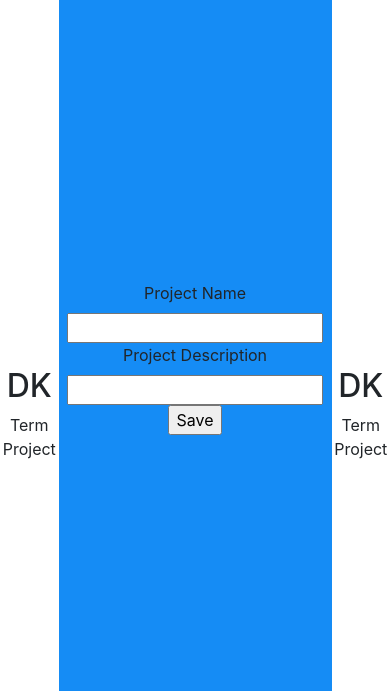
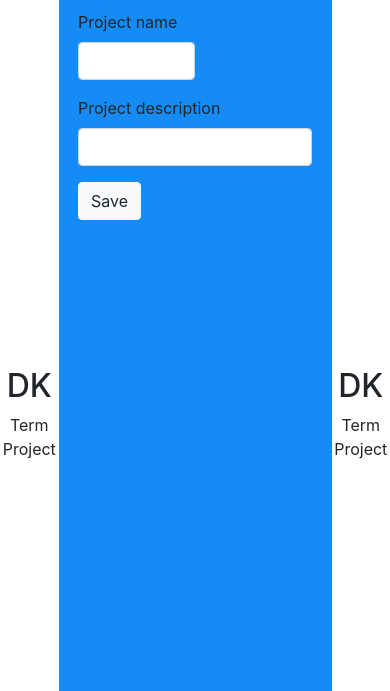
Before and after one commit to dano2812/termProject, a PHP site: page /Projects.php in a window 390 px wide; the page is wider, and only the part inside the window is pictured. Shown: the part 56-747 px from the top of that part. Run offline with PHP 8.4, Linux system fonts and the light colour scheme; data that the repository does not hold is empty.

Commit message:
update, responsive design

```diff
--- /dev/null
+++ b/Projects.css
@@ -0,0 +1,14 @@
+.leftMiddle {
+    position: relative;
+    top: 0;
+    left: 20%;
+    z-index: 1;
+    margin-top: 10px;
+}
+
+.projname {
+    max-width: 30%;
+}
+.projdesription {
+    max-width: 60%;
+}
--- a/Projects.php
+++ b/Projects.php
@@ -59,6 +59,7 @@
     <link rel="stylesheet" href="https://cdn.jsdelivr.net/npm/bootstrap@4.5.3/dist/css/bootstrap.min.css" integrity="sha384-TX8t27EcRE3e/ihU7zmQxVncDAy5uIKz4rEkgIXeMed4M0jlfIDPvg6uqKI2xXr2" crossorigin="anonymous">
     <link rel="stylesheet" href="contact.css">
     <link rel="stylesheet" href="home.css">
+    <link rel="stylesheet" href="Projects.css">
     <!-- jQuery and JS bundle w/ Popper.js -->
     <script src="https://code.jquery.com/jquery-3.5.1.slim.min.js" integrity="sha384-DfXdz2htPH0lsSSs5nCTpuj/zy4C+OGpamoFVy38MVBnE+IbbVYUew+OrCXaRkfj" crossorigin="anonymous"></script>
     <script src="https://cdn.jsdelivr.net/npm/bootstrap@4.5.3/dist/js/bootstrap.bundle.min.js" integrity="sha384-ho+j7jyWK8fNQe+A12Hb8AhRq26LrZ/JpcUGGOn+Y7RsweNrtN/tE3MoK7ZeZDyx" crossorigin="anonymous"></script>
@@ -112,16 +113,21 @@
     </div>
 </div>
 
-<div  class="centered">
+<div  class="leftMiddle">
     <?php
     if(!$edit) { ?>
-    <form action="Projects.php" method="post">
-        <label>Project Name</label>
-        <input type="text" name="Name">
-        <label>Project Description</label>
-        <input type="text" name="Description">
-        <input type="submit" value="Save">
-    </form>
+        <form method="post">
+            <div class="form-group projname">
+                <label for="exampleInputEmail1">Project name</label>
+                <input type="text" name="Name" class="form-control" id="ProjName" aria-describedby="emailHelp">
+            </div>
+            <div class="form-group projdesription">
+                <label for="exampleInputPassword1">Project description</label>
+                <input type="text" name="Description" class="form-control" id="ProjDescription">
+            </div>
+
+            <button type="submit" class="btn btn-light">Save</button>
+        </form>
     <?php
     }?>
 
@@ -137,31 +143,33 @@
                     <?php
                     $id = $project->getId();?>
                     <input type="hidden" name="edit<?=$id?>" value="<?=$id?>" />
-                    <button type="submit">Edit</button>
+                    <button type="submit" class="btn btn-light">Edit</button>
                 </form>
 
-                <form action="Projects.php" method="POST" id="form1">
+                <form action="Projects.php" method="POST" id="form2">
                     <input type="hidden" name="delete<?=$id?>" value="<?=$id?>" />
-                    <button type="submit">Delete</button>
+                    <button type="submit" class="btn btn-light">Delete</button>
                 </form>
-
-
             <?php
             } else {
                 $id = $project->getId();
                 if($editId == $id){ ?>
                     <form action="Projects.php" method="post">
-                        <label>Project Name</label>
-                         <input type="text" name="NameEdit" value="<?=$project->getTitle()?>">
-                        <label>Project Description</label>
-                        <input type="text" name="DescriptionEdit" value="<?=$project->getDescription()?>">
-                        <input type="hidden" name="ID" value="<?=$project->getId()?>" />
-                        <input type="submit" value="Save">
+                        <div class="form-group ">
+                            <label for="exampleInputEmail1">Project name</label>
+                            <input type="text" name="NameEdit" class="form-control projname" value="<?=$project->getTitle()?>">
+                        </div>
+                        <div class="form-group ">
+                            <label>Project Description</label>
+                             <input type="text" name="DescriptionEdit" class="form-control projdesription" value="<?=$project->getDescription()?>">
+                             <input type="hidden" name="ID" value="<?=$project->getId()?>" />
+                        </div>
+                        <button type="submit" class="btn btn-light">Save</button>
                     </form>
 
                     <form action="Projects.php" method="POST" id="form1">
                         <input type="hidden" name="delete<?=$project->getId()?>" value="<?=$project->getId()?>" />
-                        <button type="submit">Delete</button>
+                        <button type="submit" class="btn btn-light">Delete</button>
                     </form>
                 <?php
                 } else {?>
@@ -171,25 +179,19 @@
                     <form action="Projects.php" method="POST" id="form1">
                         <?php
                         $id = $project->getId();?>
-                        <input type="hidden" name="edit<?=$id?>" value="<?=$id?>" />
-                        <button type="submit">Edit</button>
+                        <input type="hidden" name="edit<?=$id?>" value="<?=$id?>" class="form-control projname/>
+                        <button type="submit" class="btn btn-light">Edit</button>
                     </form>
-
                     <form action="Projects.php" method="POST" id="form1">
-                        <input type="hidden" name="delete<?=$id?>" value="<?=$id?>" />
-                        <button type="submit">Delete</button>
+                        <input type="hidden" name="delete<?=$id?>" value="<?=$id?>" class="form-control projdesription/>
+                        <button type="submit" class="btn btn-light">Delete</button>
                     </form>
                 <?php
                     }
                 }?>
-
-
             <?php } ?>
         </div>
-
 </div>
-
-
 
 </body>
 </html>
```
